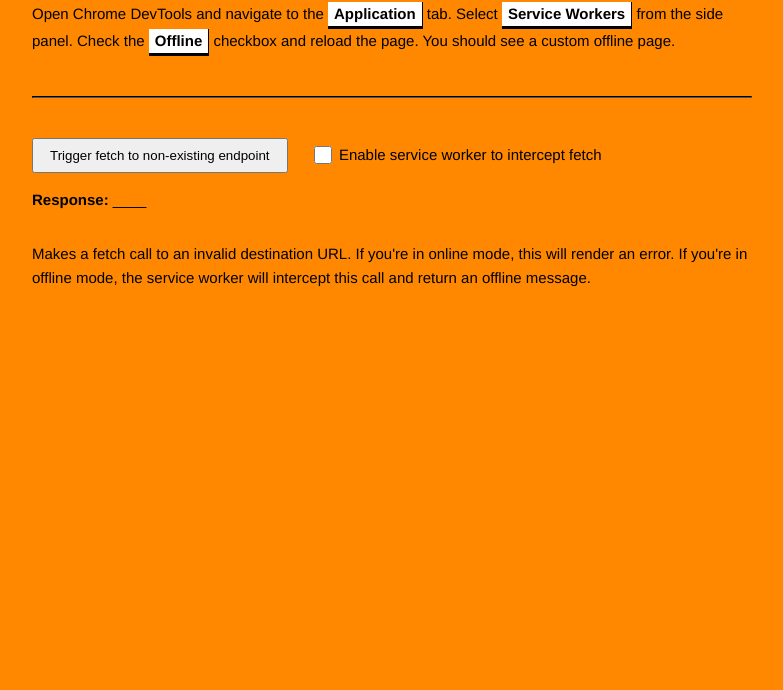
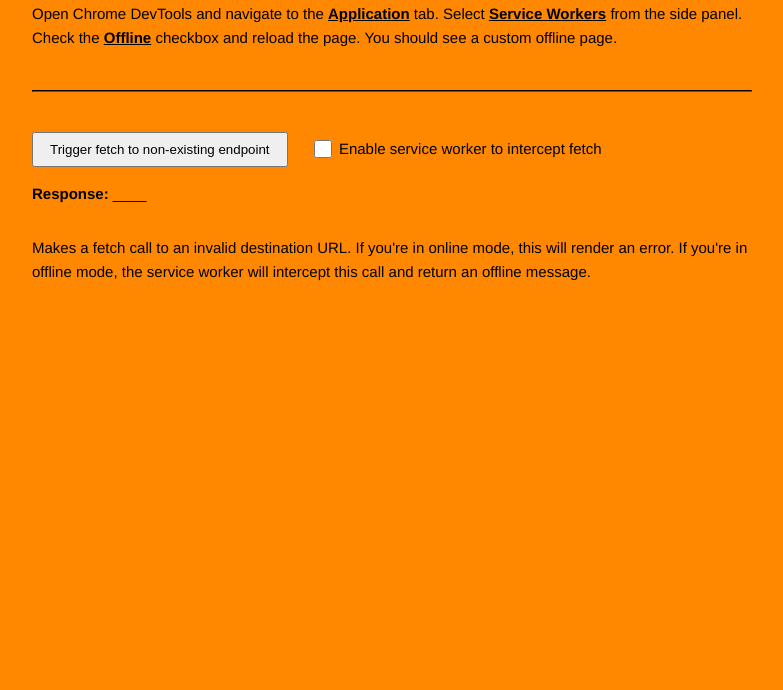
Before and after one commit to quxbaz/test-pwa, a website: page public/index.html in a window 1280 px wide. Shown: the part 110-800 px from the top of the page, without its empty margins (248-1031 px from the left). Drawn offline with Linux system fonts and the light colour scheme.

Commit message:
Update style.

```diff
--- a/public/style.css
+++ b/public/style.css
@@ -7,14 +7,7 @@ body {
 }
 
 strong {
-  display: inline-block;
-  padding-left: 6px;
-  padding-right: 6px;
-  background: #fff;
-  border: 1px solid #000;
-  border-top: none;
-  border-left: none;
-  border-bottom-width: 3px;
+  text-decoration: underline;
 }
 
 hr {
```
